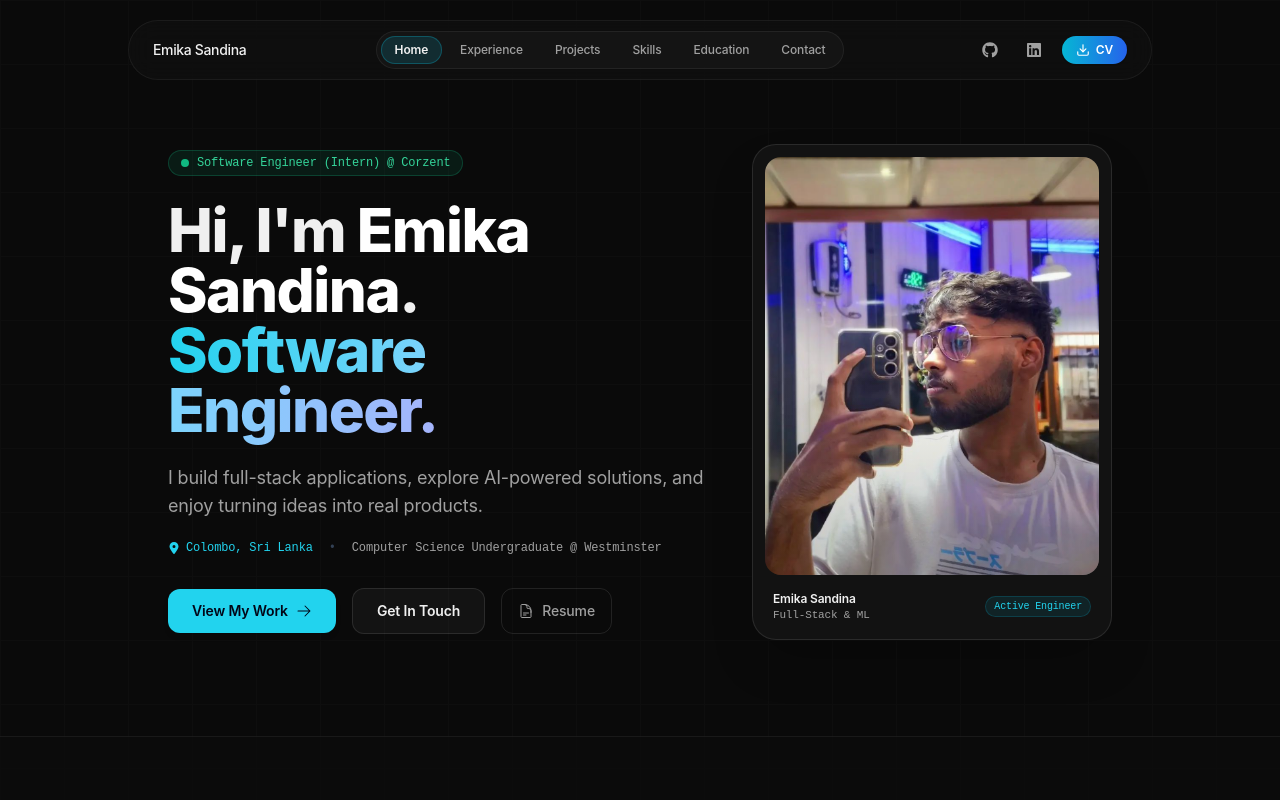
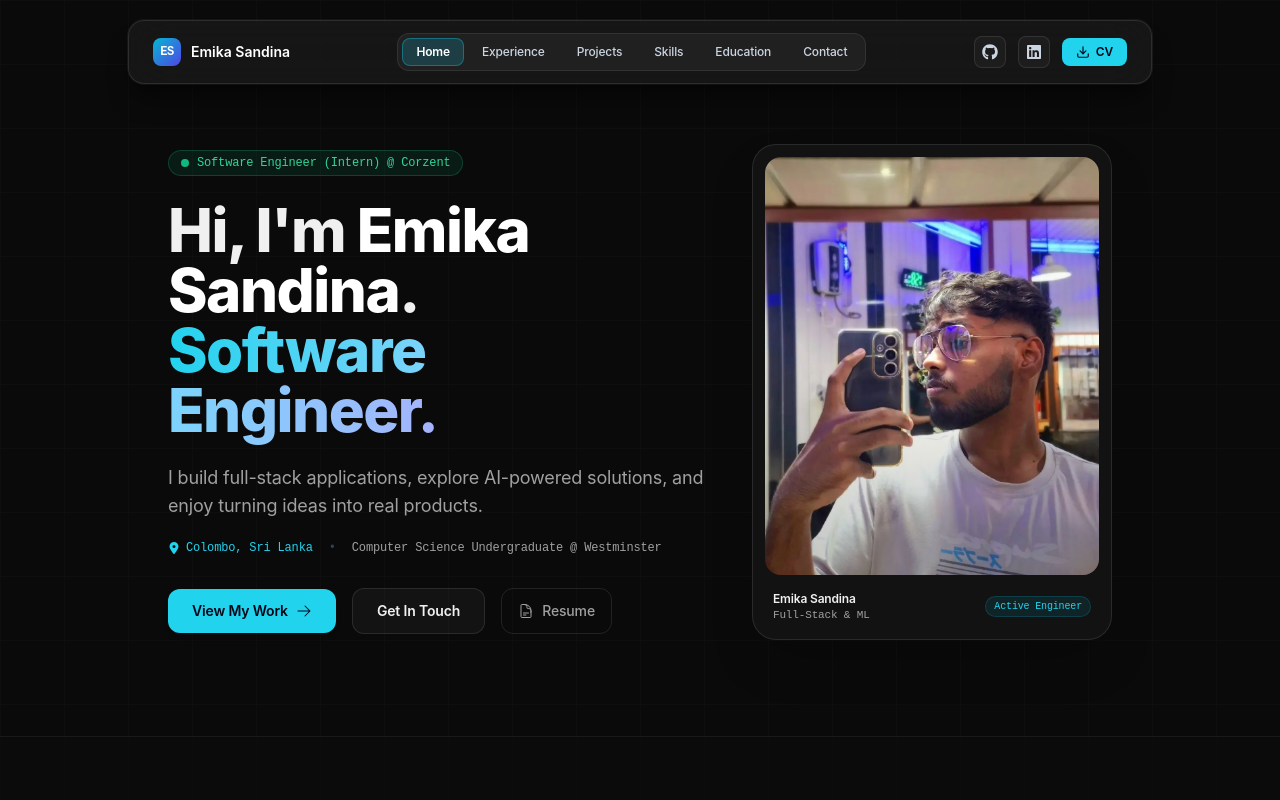
Before and after one commit to emika-sandina/portfolio-web-dashboard, a React (Vite) app: page / in a window 1280 px wide. Shown: the top 800 px of the page. Built offline with nearby package versions, Linux system fonts and the light colour scheme.

Commit message:
fixed navbar bugs

```diff
--- a/src/App.jsx
+++ b/src/App.jsx
@@ -4,7 +4,6 @@ import ExperienceSection from "./components/ExperienceSection";
 import ProjectsSection from "./components/ProjectsSection";
 import SkillsSection from "./components/SkillsSection";
 import EducationSection from "./components/EducationSection";
-import AchievementsSection from "./components/AchievementsSection";
 import ContactSection from "./components/ContactSection";
 import Footer from "./components/Footer";
 
--- a/src/components/Navbar.jsx
+++ b/src/components/Navbar.jsx
@@ -40,43 +40,45 @@ function Navbar() {
   }, []);
 
   return (
-    <header className="fixed top-0 left-0 right-0 z-50 flex justify-center px-4 py-4 md:py-5 transition-all duration-300 pointer-events-none">
+    <header className="fixed top-0 left-0 right-0 z-[999] flex justify-center px-4 py-4 md:py-5 transition-all duration-300">
       <div
-        className={`pointer-events-auto flex items-center justify-between w-full max-w-5xl px-4 md:px-6 py-2.5 rounded-full transition-all duration-300 ${
+        className={`flex items-center justify-between w-full max-w-5xl px-4 sm:px-6 py-3 rounded-2xl border transition-all duration-300 ${
           scrolled
-            ? "bg-[#121212]/90 border border-white/10 backdrop-blur-xl shadow-lg shadow-black/60"
-            : "bg-[#121212]/50 border border-white/[0.06] backdrop-blur-md"
+            ? "bg-[#141414]/95 border-white/15 backdrop-blur-2xl shadow-2xl shadow-black/80 ring-1 ring-white/10"
+            : "bg-[#181818]/90 border-white/10 backdrop-blur-xl shadow-xl shadow-black/40 ring-1 ring-white/5"
         }`}
       >
         {/* Brand / Logo */}
         <a
           href="#home"
-          className="group flex items-center gap-2.5 text-sm font-semibold tracking-tight text-[#f0f0f0] hover:text-cyan-400 transition-colors"
+          className="group flex items-center gap-2.5 text-sm font-semibold tracking-tight text-white hover:text-cyan-400 transition-colors"
         >
-
-          <span className="font-display font-medium text-[#f0f0f0]">
+          <span className="flex h-7 w-7 items-center justify-center rounded-lg bg-gradient-to-br from-cyan-500 to-indigo-600 font-mono text-xs font-bold text-white shadow-sm group-hover:scale-105 transition-transform">
+            ES
+          </span>
+          <span className="font-display font-semibold text-white tracking-normal">
             Emika Sandina
           </span>
         </a>
 
         {/* Desktop Nav Items */}
-        <nav className="hidden md:flex items-center gap-1 bg-white/[0.03] p-1 rounded-full border border-white/[0.06]">
+        <nav className="hidden md:flex items-center gap-1 bg-white/[0.05] p-1 rounded-xl border border-white/[0.08]">
           {navLinks.map((link) => {
             const isActive = activeSection === link.href.substring(1);
             return (
               <a
                 key={link.name}
                 href={link.href}
-                className={`relative px-3.5 py-1.5 text-xs font-medium rounded-full transition-all duration-200 ${
+                className={`relative px-3.5 py-1.5 text-xs font-medium rounded-lg transition-all duration-200 ${
                   isActive
-                    ? "text-[#f0f0f0] font-semibold"
-                    : "text-[#a0a0a0] hover:text-[#f0f0f0] hover:bg-white/[0.04]"
+                    ? "text-white font-semibold"
+                    : "text-slate-300 hover:text-white hover:bg-white/[0.06]"
                 }`}
               >
                 {isActive && (
                   <motion.span
                     layoutId="activeNavTab"
-                    className="absolute inset-0 rounded-full bg-cyan-500/15 border border-cyan-500/30 -z-10"
+                    className="absolute inset-0 rounded-lg bg-cyan-500/20 border border-cyan-500/40 -z-10"
                     transition={{ type: "spring", stiffness: 380, damping: 30 }}
                   />
                 )}
@@ -87,13 +89,13 @@ function Navbar() {
         </nav>
 
         {/* Socials & Resume CTA */}
-        <div className="flex items-center gap-2 md:gap-3">
+        <div className="flex items-center gap-2 sm:gap-3">
           <a
             href="https://github.com/emika-sandina"
             target="_blank"
             rel="noopener noreferrer"
             aria-label="GitHub Profile"
-            className="flex h-8 w-8 items-center justify-center rounded-full text-[#a0a0a0] hover:text-white hover:bg-white/10 transition-colors"
+            className="flex h-8 w-8 items-center justify-center rounded-lg border border-white/10 bg-white/[0.03] text-slate-300 hover:text-white hover:bg-white/10 transition-colors"
           >
             <FaGithub className="h-4 w-4" />
           </a>
@@ -102,7 +104,7 @@ function Navbar() {
             target="_blank"
             rel="noopener noreferrer"
             aria-label="LinkedIn Profile"
-            className="flex h-8 w-8 items-center justify-center rounded-full text-[#a0a0a0] hover:text-white hover:bg-white/10 transition-colors"
+            className="flex h-8 w-8 items-center justify-center rounded-lg border border-white/10 bg-white/[0.03] text-slate-300 hover:text-white hover:bg-white/10 transition-colors"
           >
             <FaLinkedin className="h-4 w-4" />
           </a>
@@ -110,7 +112,7 @@ function Navbar() {
             href={cvPdf}
             target="_blank"
             rel="noopener noreferrer"
-            className="hidden sm:inline-flex items-center gap-1.5 rounded-full bg-gradient-to-r from-cyan-500 to-blue-600 px-3.5 py-1.5 text-xs font-semibold text-white shadow-sm hover:from-cyan-400 hover:to-blue-500 hover:shadow-cyan-500/20 hover:shadow-md transition-all active:scale-95"
+            className="inline-flex items-center gap-1.5 rounded-lg bg-cyan-400 px-3.5 py-1.5 text-xs font-semibold text-slate-950 shadow-sm hover:bg-cyan-300 transition-all active:scale-95"
           >
             <FiDownload className="h-3.5 w-3.5" />
             <span>CV</span>
@@ -121,7 +123,7 @@ function Navbar() {
             type="button"
             onClick={() => setMobileMenuOpen(!mobileMenuOpen)}
             aria-label={mobileMenuOpen ? "Close menu" : "Open menu"}
-            className="flex h-8 w-8 items-center justify-center rounded-full text-slate-300 hover:bg-white/10 md:hidden transition-colors"
+            className="flex h-8 w-8 items-center justify-center rounded-lg border border-white/10 bg-white/[0.04] text-slate-200 hover:bg-white/10 md:hidden transition-colors"
           >
             {mobileMenuOpen ? <HiXMark className="h-5 w-5" /> : <HiBars3 className="h-5 w-5" />}
           </button>
@@ -136,7 +138,7 @@ function Navbar() {
             animate={{ opacity: 1, y: 0 }}
             exit={{ opacity: 0, y: -10 }}
             transition={{ duration: 0.2 }}
-            className="pointer-events-auto absolute top-16 left-4 right-4 rounded-2xl border border-white/10 bg-[#121212]/95 p-5 backdrop-blur-2xl shadow-2xl md:hidden"
+            className="absolute top-20 left-4 right-4 rounded-2xl border border-white/15 bg-[#141414]/98 p-5 backdrop-blur-2xl shadow-2xl shadow-black/80 md:hidden"
           >
             <div className="flex flex-col gap-2">
               {navLinks.map((link) => (
@@ -146,8 +148,8 @@ function Navbar() {
                   onClick={() => setMobileMenuOpen(false)}
                   className={`rounded-xl px-4 py-2.5 text-sm font-medium transition-colors ${
                     activeSection === link.href.substring(1)
-                      ? "bg-cyan-500/15 text-cyan-300 font-semibold"
-                      : "text-slate-300 hover:bg-white/5 hover:text-white"
+                      ? "bg-cyan-500/20 text-cyan-300 font-semibold border border-cyan-500/30"
+                      : "text-slate-200 hover:bg-white/5 hover:text-white"
                   }`}
                 >
                   {link.name}
@@ -159,7 +161,7 @@ function Navbar() {
                     href="https://github.com/emika-sandina"
                     target="_blank"
                     rel="noopener noreferrer"
-                    className="text-slate-400 hover:text-white p-2 rounded-lg hover:bg-white/5"
+                    className="text-slate-300 hover:text-white p-2 rounded-lg hover:bg-white/5"
                   >
                     <FaGithub className="h-5 w-5" />
                   </a>
@@ -167,7 +169,7 @@ function Navbar() {
                     href="https://www.linkedin.com/in/emika-sandina-243a98336/"
                     target="_blank"
                     rel="noopener noreferrer"
-                    className="text-slate-400 hover:text-white p-2 rounded-lg hover:bg-white/5"
+                    className="text-slate-300 hover:text-white p-2 rounded-lg hover:bg-white/5"
                   >
                     <FaLinkedin className="h-5 w-5" />
                   </a>
@@ -176,7 +178,7 @@ function Navbar() {
                   href={cvPdf}
                   target="_blank"
                   rel="noopener noreferrer"
-                  className="inline-flex items-center gap-1.5 rounded-full bg-cyan-500 px-4 py-2 text-xs font-semibold text-slate-950 hover:bg-cyan-400"
+                  className="inline-flex items-center gap-1.5 rounded-lg bg-cyan-400 px-4 py-2 text-xs font-semibold text-slate-950 hover:bg-cyan-300"
                 >
                   <FiDownload className="h-3.5 w-3.5" />
                   Download CV
```
